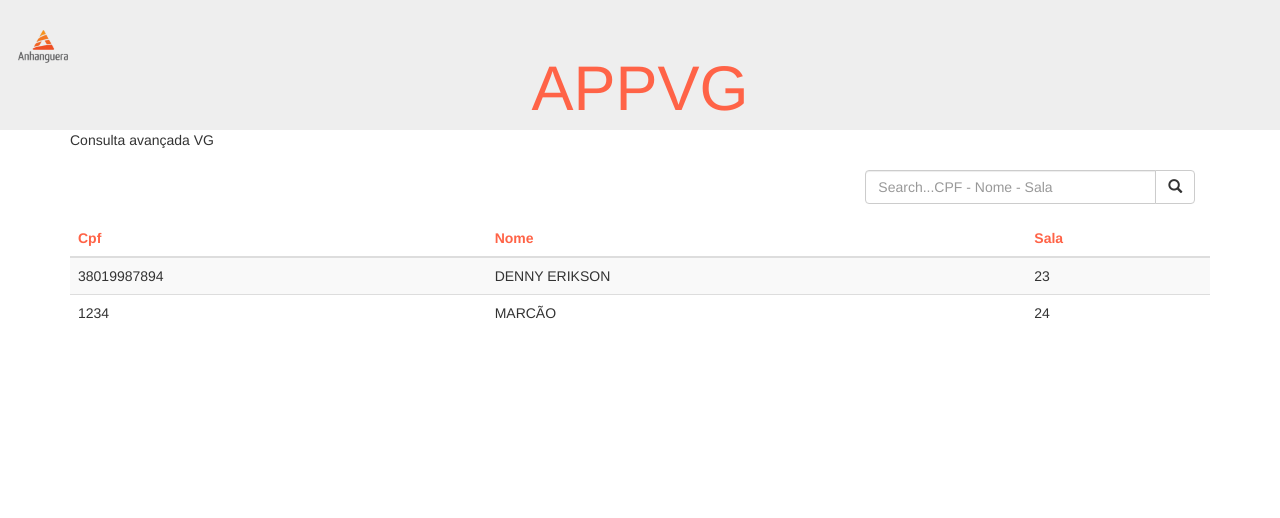
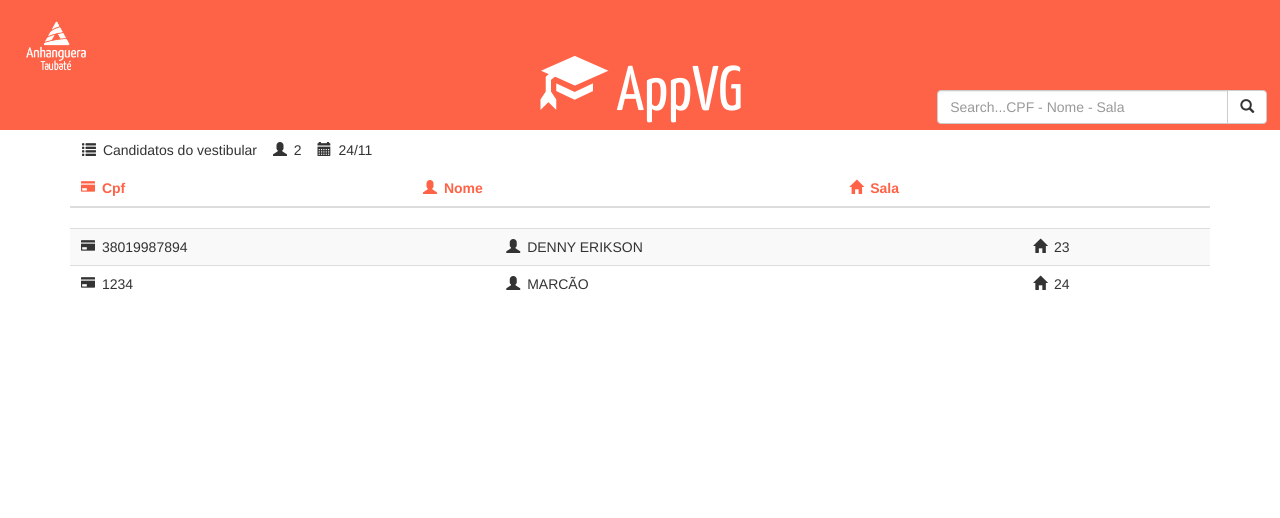
Before and after one commit to dennyerikson/appvg, a Django app: page / in a window 1280 px wide. Shown: the top 518 px of the page. Run offline with Django 3.2, Linux system fonts and the light colour scheme; data comes from the database, SQL or seed files in the repository; lists and menus that the app fills with data are empty; some libraries are stand-ins or nearby versions.

Commit message:
Ajustes layout template

```diff
--- a/blo/static/css/style.css
+++ b/blo/static/css/style.css
@@ -1,20 +1,36 @@
+@font-face {
+  font-family: YANONEKAFFEESATZ;
+  font-weight: bold;
+  src: url("../css/YANONEKAFFEESATZ-REGULAR.OTF") format("opentype");
+}
+
 .img-responsive{
 	float:left;
-	width:50px;
   position: fixed;
   left: 15px;
-  margin: 30px 0 0 3px
+  margin: 20px 0 0 1px;
+  z-index: 3;
 }
 
 .jumbotron{
-  margin-bottom: 0;
+  position: fixed;
+  top:0;
+  left: 0;
+  width: 100%;
+  margin-bottom: 15px;
+  z-index: 2;
   height: 130px;
-  color: tomato;
+  color: white;
+  z-index: 1;
+  /* background-color: #555; */
+  background-color: tomato;
+  font-family: YANONEKAFFEESATZ;
+  font-weight: bold;
 
 }
 
 .jumbotron h1{
-  margin-top: 0.5%;
+  margin-top: 0.01%;
   position: relative;
 
 }
@@ -36,7 +52,7 @@ footer {
   background-color: #555;
   color: white;
   padding: 15px;
-  position:absolute;
+  position: fixed;
   bottom:0;
   width:100%;
   font-size: 10px;
@@ -53,11 +69,11 @@ footer {
 }
 
 .input-group{
-    top: 5px;
-    position: relative;
-    float: right;
+    position: fixed;
+    top: 90px;
     width: 330px;
     right: 1%;
+    z-index: 3;
 }
 
 .footer {
@@ -71,3 +87,23 @@ thead{
   color: tomato;
   z-index: 1;
 }
+
+.table-overflow {
+    max-height:275px;
+    overflow-y:auto;
+}
+
+@media only screen and(min-width: 1024px) {
+  .table-overflow{
+    max-height:500px;
+    overflow-y:auto;
+  }
+}
+
+i{
+  margin: 0 3px 0 3px
+}
+
+#i{
+  margin: 0 3px 0 12px
+}
--- a/blo/templates/blo/base.html
+++ b/blo/templates/blo/base.html
@@ -17,13 +17,11 @@
 
 <body>
     <div class="img-responsive">
-        <img class="logo" src="{% static "blo/img/logo.png" %}" width="50">
+        <img class="logo" src="{% static "blo/img/logo3.png" %}" width="80">
     </div><!-- Fim Logo -->
 
     <div class="jumbotron text-center">
-
-        <h1>APPVG</h1>
-
+        <h1><i class="glyphicon glyphicon-education"></i> AppVG</h1>
     </div>
 
     <!-- corpo da lista -->
--- a/blo/templates/blo/home.html
+++ b/blo/templates/blo/home.html
@@ -4,8 +4,13 @@
 
 <!-- corpo da lista extendida de base.html-->
 {% block content %}
+<br>
+<br>
+<br>
+<br>
+<br>
 <div class="container">
-        <p>Consulta avançada VG</p>
+
         <form class="input-group" action="" method="GET">
                 <div class="input-group">
                         <input name="search" type="text" class="form-control" placeholder="Search...CPF - Nome - Sala">
@@ -18,28 +23,38 @@
         </form>
         <br>
         <br>
-        <br>
+                <p>
+                  <i id="i" class="glyphicon glyphicon-list"></i> Candidatos do vestibular
 
+                  <i id="i" class="glyphicon glyphicon-user"></i> {{total}}
+
+                  <i id="i" class="glyphicon glyphicon-calendar"></i> 24/11
+                </p>
         <table class="table table-striped">
           <thead>
             <tr>
-              <th>Cpf</th>
-              <th>Nome</th>
-              <th>Sala</th>
+              <th><i class="glyphicon glyphicon-credit-card"></i> Cpf</th>
+              <th><i class="glyphicon glyphicon-user"></i> Nome</th>
+              <th><i class="glyphicon glyphicon-home"></i> Sala</th>
             </tr>
           </thead>
+          </table>
+        <div class="table-overflow">
+        <table class="table table-striped">
+
           <tbody>
 
             {% for posts in post %}
                 <tr>
-                    <td>{{posts.cpf}}</td>
-                    <td>{{posts.nome}}</td>
-                    <td>{{posts.sala}}</td>
+                    <td><i class="glyphicon glyphicon-credit-card"></i> {{posts.cpf}} </td>
+                    <td><i class="glyphicon glyphicon-user"></i> {{posts.nome}}</td>
+                    <td><i class="glyphicon glyphicon-home"></i> {{posts.sala}}</td>
                 </tr>
             {% endfor %}
 
           </tbody>
         </table>
+        </div>
       </div>
 
 {% endblock %}
--- a/blo/views.py
+++ b/blo/views.py
@@ -1,6 +1,6 @@
 from django.shortcuts import render
 from .models import *
-from django.db.models import Q
+from django.db.models import Q, Count
 
 # Create your views here.
 def home(request):
@@ -16,5 +16,7 @@ def home(request):
     else:
         post = Post.objects.all()
 
-    context = {'post':post}
+    total = Post.objects.all().count()
+
+    context = {'post':post, 'total':total}
     return render(request, 'blo/home.html', context)
```
Also changed, not shown: blo/shell_vg.py (added, +44 -0 lines), blo/static/blo/img/logo2.png (added), blo/static/blo/img/logo3.png (added), blo/static/css/YANONEKAFFEESATZ-REGULAR.OTF (added), 1 other file.
